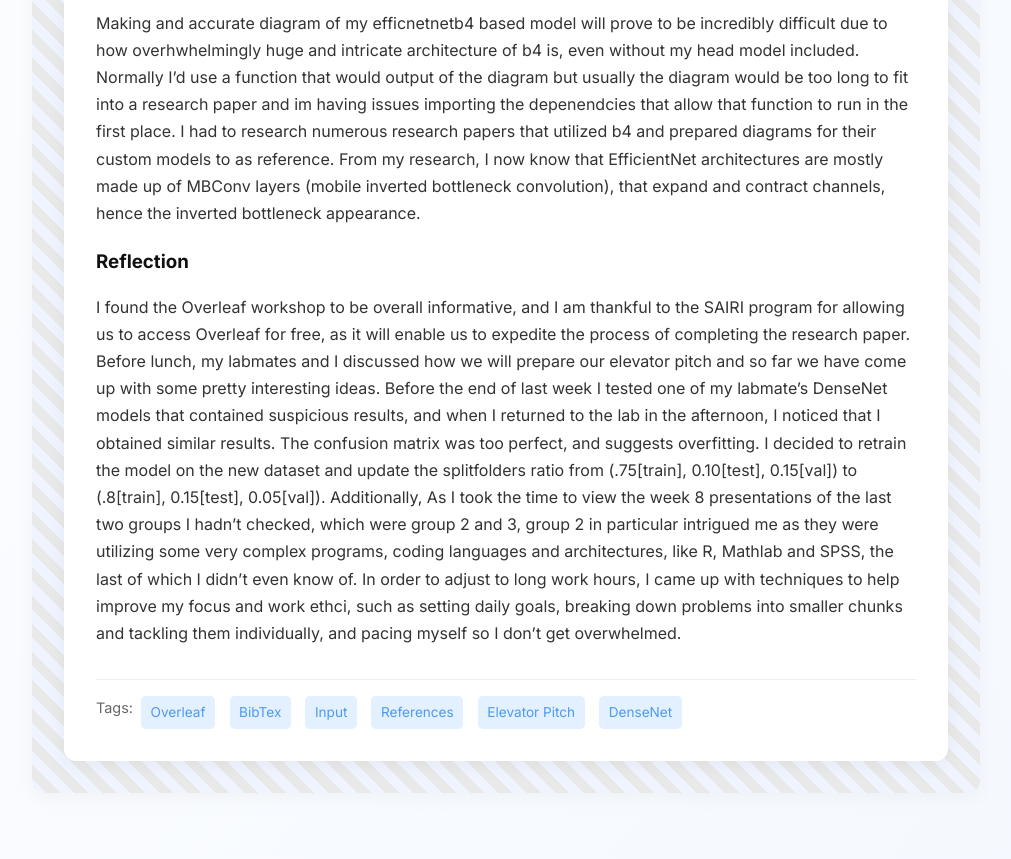
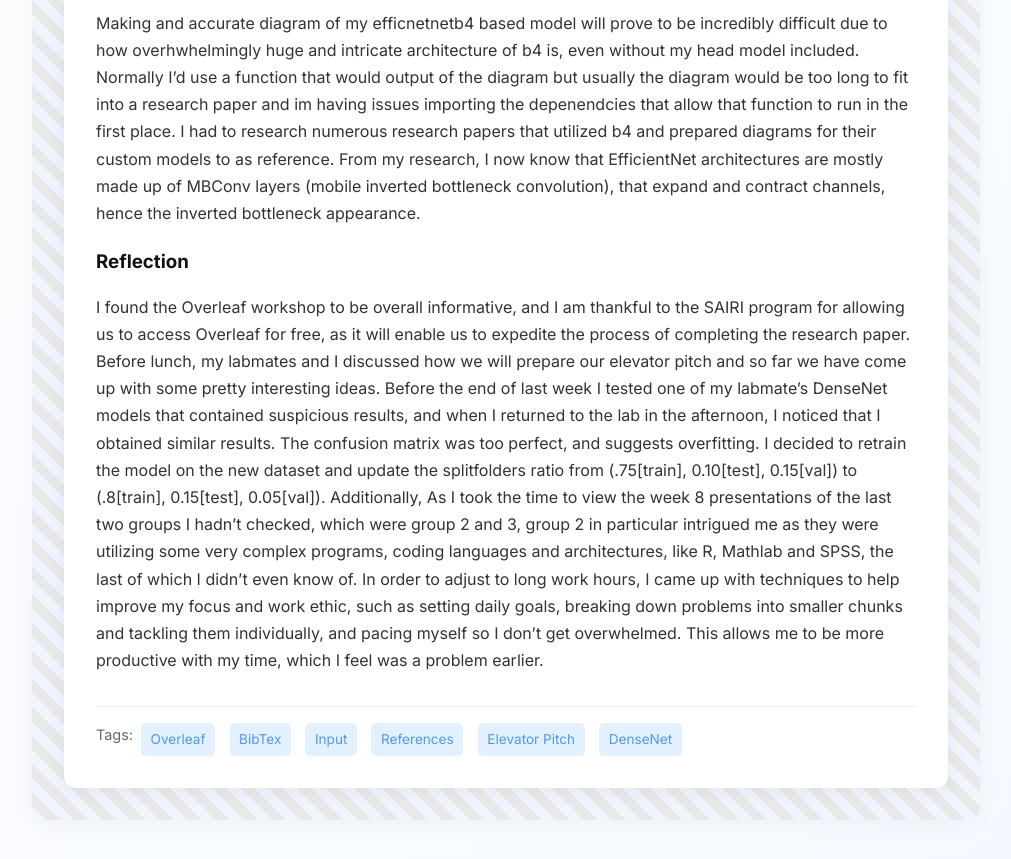
Before and after one commit to toxhi/toxhi.github.io, a Jekyll site: the page built from _posts/2025-07-21-day-40.md, in a window 1280 px wide and 900 px high, scrolled down 691 px. Shown: the top 859 px of the window, without its empty margins (260-1271 px from the left). Built offline with Jekyll 4.4.1, drawn with Linux system fonts in a browser that asks for light colours.

Commit message:
Update 2025-07-21-day-40.md

```diff
--- a/_posts/2025-07-21-day-40.md
+++ b/_posts/2025-07-21-day-40.md
@@ -13,6 +13,6 @@
 blockers: |
   Making and accurate diagram of my efficnetnetb4 based model will prove to be incredibly difficult due to how overhwhelmingly huge and intricate architecture of b4 is, even without my head model included. Normally I'd use a function that would output of the diagram but usually the diagram would be too long to fit into a research paper and im having issues importing the depenendcies that allow that function to run in the first place. I had to research numerous research papers that utilized b4 and prepared diagrams for their custom models to as reference. From my research, I now know that EfficientNet architectures are mostly made up of MBConv layers (mobile inverted bottleneck convolution), that expand and contract channels, hence the inverted bottleneck appearance.
 reflection: |
-  I found the Overleaf workshop to be overall informative, and I am thankful to the SAIRI program for allowing us to access Overleaf for free, as it will enable us to expedite the process of completing the research paper. Before lunch, my labmates and I discussed how we will prepare our elevator pitch and so far we have come up with some pretty interesting ideas. Before the end of last week I tested one of my labmate's DenseNet models that contained suspicious results, and when I returned to the lab in the afternoon, I noticed that I obtained similar results. The confusion matrix was too perfect, and suggests overfitting. I decided to retrain the model on the new dataset and update the splitfolders ratio from (.75[train], 0.10[test], 0.15[val]) to (.8[train], 0.15[test], 0.05[val]). Additionally, As I took the time to view the week 8 presentations of the last two groups I hadn't checked, which were group 2 and 3, group 2 in particular intrigued me as they were utilizing some very complex programs, coding languages and architectures, like R, Mathlab and SPSS, the last of which I didn't even know of. In order to adjust to long work hours, I came up with techniques to help improve my focus and work ethci, such as setting daily goals, breaking down problems into smaller chunks and tackling them individually, and pacing myself so I don't get overwhelmed.
+  I found the Overleaf workshop to be overall informative, and I am thankful to the SAIRI program for allowing us to access Overleaf for free, as it will enable us to expedite the process of completing the research paper. Before lunch, my labmates and I discussed how we will prepare our elevator pitch and so far we have come up with some pretty interesting ideas. Before the end of last week I tested one of my labmate's DenseNet models that contained suspicious results, and when I returned to the lab in the afternoon, I noticed that I obtained similar results. The confusion matrix was too perfect, and suggests overfitting. I decided to retrain the model on the new dataset and update the splitfolders ratio from (.75[train], 0.10[test], 0.15[val]) to (.8[train], 0.15[test], 0.05[val]). Additionally, As I took the time to view the week 8 presentations of the last two groups I hadn't checked, which were group 2 and 3, group 2 in particular intrigued me as they were utilizing some very complex programs, coding languages and architectures, like R, Mathlab and SPSS, the last of which I didn't even know of. In order to adjust to long work hours, I came up with techniques to help improve my focus and work ethic, such as setting daily goals, breaking down problems into smaller chunks and tackling them individually, and pacing myself so I don't get overwhelmed. This allows me to be more productive with my time, which I feel was a problem earlier.
 ---
 ---
```
